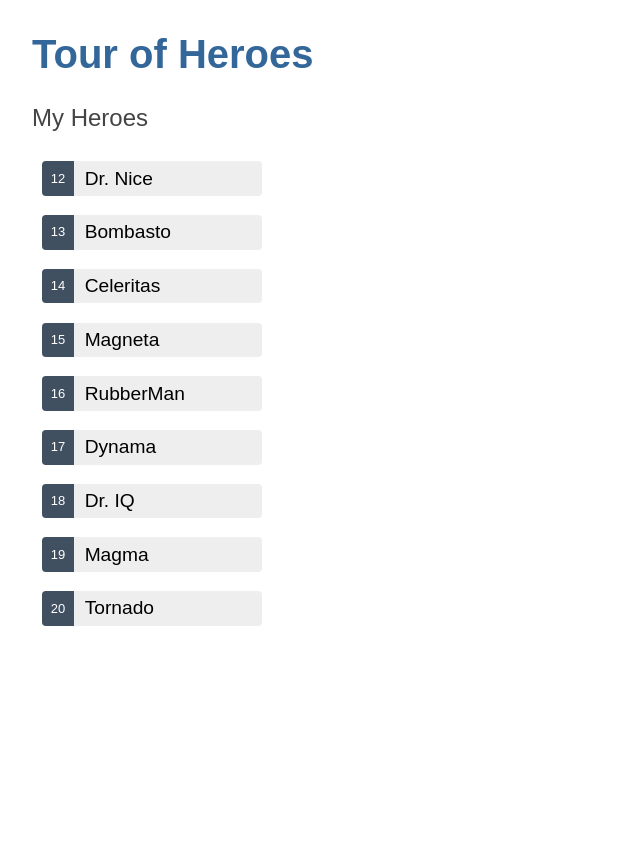
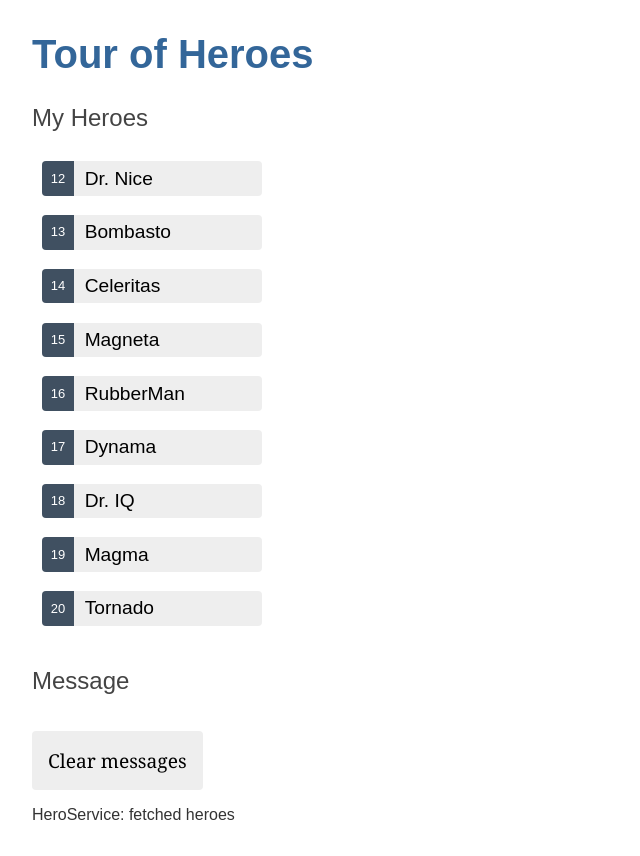
Before and after one commit to justine92415/angular-tour-of-heroes, an Angular app: page / in a window 1280 px wide. Shown: the whole page, without its empty margins (0-640 px from the left). Before the commit the page ends 800 px from the top, so only its background shows below. Built offline with nearby package versions, Linux system fonts and the light colour scheme.

Commit message:
finish Add services

```diff
--- a/src/app/app.component.html
+++ b/src/app/app.component.html
@@ -1,2 +1,3 @@
 <h1>{{title}}</h1>
 <app-heroes></app-heroes>
+<app-messages></app-messages>
--- a/src/app/app.module.ts
+++ b/src/app/app.module.ts
@@ -6,9 +6,10 @@
 import { AppComponent } from './app.component';
 import { HeroesComponent } from './heroes/heroes.component';
 import { HeroDetailComponent } from './hero-detail/hero-detail.component';
+import { MessagesComponent } from './messages/messages.component';
 
 @NgModule({
-  declarations: [AppComponent, HeroesComponent, HeroDetailComponent],
+  declarations: [AppComponent, HeroesComponent, HeroDetailComponent, MessagesComponent],
   imports: [BrowserModule, AppRoutingModule, FormsModule],
   providers: [],
   bootstrap: [AppComponent],
--- a/src/app/hero.service.ts
+++ b/src/app/hero.service.ts
@@ -2,13 +2,13 @@
 import { Hero } from './hero';
 import { HEROES } from './mock-heroes';
 import { Observable, of } from 'rxjs';
-import { ReturnStatement } from '@angular/compiler';
+import { MessageService } from './message.service';
 
 @Injectable({
   providedIn: 'root',
 })
 export class HeroService {
-  constructor() {}
+  constructor(private messageService: MessageService) {}
 
   /* getHeroes(): Hero[] {
     return HEROES;
@@ -16,6 +16,7 @@
 
   getHeroes(): Observable<Hero[]> {
     const heroes = of(HEROES);
+    this.messageService.add('HeroService: fetched heroes');
     return heroes;
   }
 }
--- a/src/app/heroes/heroes.component.ts
+++ b/src/app/heroes/heroes.component.ts
@@ -1,3 +1,4 @@
+import { MessageService } from './../message.service';
 import { Hero } from './../hero';
 import { Component, OnInit } from '@angular/core';
 import { HeroService } from '../hero.service';
@@ -16,7 +17,10 @@
 
   selectedHero?: Hero;
 
-  constructor(private heroService: HeroService) {}
+  constructor(
+    private heroService: HeroService,
+    private messageService: MessageService
+  ) {}
 
   ngOnInit(): void {
     this.getHeroes();
@@ -24,6 +28,7 @@
 
   onSelect(hero: Hero): void {
     this.selectedHero = hero;
+    this.messageService.add(`HeroesComponent: Selected hero id=${hero.id}`);
   }
 
   getHeroes(): void {
--- /dev/null
+++ b/src/app/message.service.ts
@@ -0,0 +1,16 @@
+import { Injectable } from '@angular/core';
+
+@Injectable({
+  providedIn: 'root',
+})
+export class MessageService {
+  messages: string[] = [];
+  constructor() {}
+
+  add(message: string) {
+    this.messages.push(message);
+  }
+  clear() {
+    this.messages = [];
+  }
+}
--- /dev/null
+++ b/src/app/messages/messages.component.html
@@ -0,0 +1,5 @@
+<div *ngIf="messageService.messages.length">
+    <h2>Message</h2>
+    <button class="clear" (click)="messageService.clear()">Clear messages</button>
+    <div *ngFor="let message of messageService.messages">{{message}}</div>
+</div>
```
Also changed, not shown: src/app/messages/messages.component.ts (added, +11 -0 lines), src/app/messages/messages.component.css (added), 2 other files (tests, documents, lock files or other folders).
